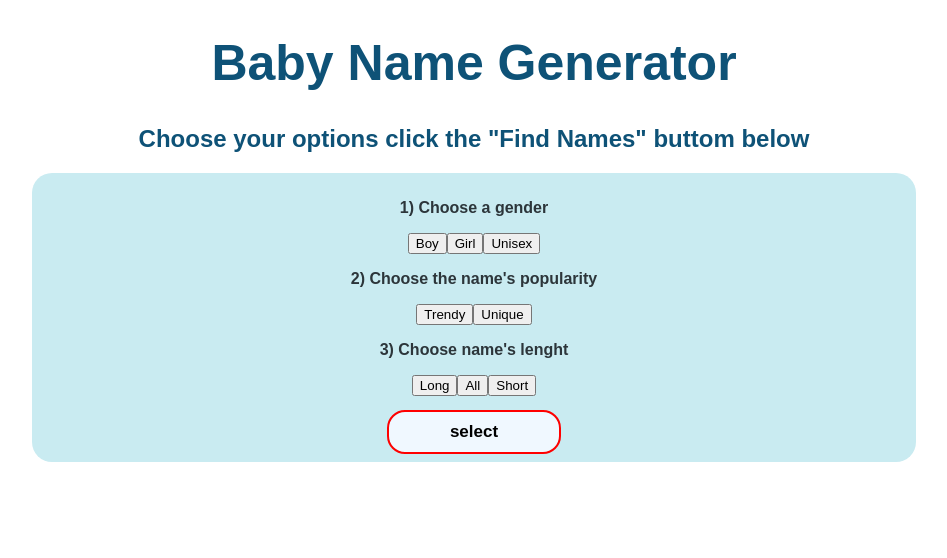
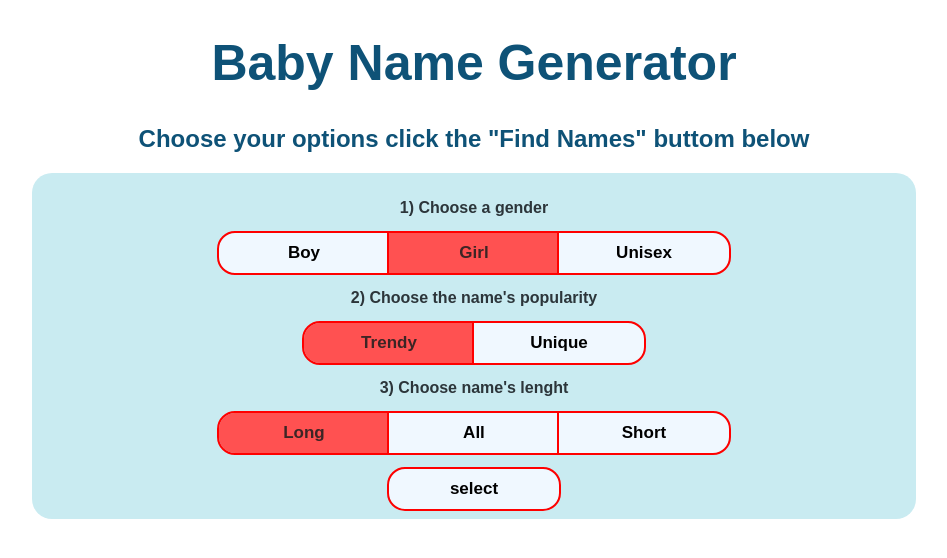
Before and after one commit to ahjam-taoufik/cv2-nuxt3-baby-app, a Nuxt app: page / in a window 1280 px wide. Shown: the top 558 px of the page, without its empty margins (166-1113 px from the left). Built offline with nearby package versions, Linux system fonts and the light colour scheme.

Commit message:
add function for add classes

```diff
--- a/app.vue
+++ b/app.vue
@@ -73,7 +73,6 @@ const optionArray = [
 
         </div>
       </div> -->
-
       <!-- <div class="container-option">
         <p>2) Choose the name's popularity</p>
         <div class="option-button">
@@ -150,24 +149,6 @@ h1 {
   cursor: pointer;
 }
 
-/*
-.option:hover {
-  background-color: rgb(255, 209, 209)
-} */
-
-.option-left {
-  border-radius: 1rem 0 0 1rem;
-}
-
-.option-right {
-  border-radius: 0 1rem 1rem 0;
-}
-
-.option-active {
-  background-color: rgb(255, 81, 81);
-  color: whitesmoke
-}
-
 .option-select {
   margin-top: 1rem;
   border-radius: 1rem
--- a/components/Option.vue
+++ b/components/Option.vue
@@ -2,6 +2,16 @@
 import { Gender } from '@/data';
 
 const props = defineProps(['option', 'options'])
+
+const ButtonCalssNames = (value, index) => {
+    const ClassNames = []
+    if (props.options[props.option.category] == value) ClassNames.push('option-active')
+    if (index == 0) ClassNames.push('option-left')
+    if (index == props.option.buttons.length - 1) ClassNames.push('option-right')
+
+
+    return ClassNames.join(' ')
+}
 
 </script>
 
@@ -11,8 +21,8 @@ const props = defineProps(['option', 'options'])
         <p>{{ option.name }}</p>
         <div class="option-button">
 
-            <button v-for="value in option.buttons" :key="value" @click="options[option.category] = value"
-                :class="options[option.category] == value && 'option-active'" class="option option-left ">
+            <button v-for="(value, index) in option.buttons" :key="value" @click="options[option.category] = value"
+                :class="ButtonCalssNames(value, index)" class="option  ">
                 {{ value }}
             </button>
 
@@ -25,4 +35,32 @@ const props = defineProps(['option', 'options'])
 
 
 <style scoped>
+.option {
+    width: 170px;
+    padding: 10px 0;
+    border: none;
+    outline: 2px solid red;
+    background-color: aliceblue;
+    font-weight: bold;
+    font-size: 17px;
+    cursor: pointer;
+}
+
+/*
+.option:hover {
+  background-color: rgb(255, 209, 209)
+} */
+
+.option-left {
+    border-radius: 1rem 0 0 1rem;
+}
+
+.option-right {
+    border-radius: 0 1rem 1rem 0;
+}
+
+.option-active {
+    background-color: rgb(255, 81, 81);
+    color: rgb(61, 37, 37)
+}
 </style>
```
